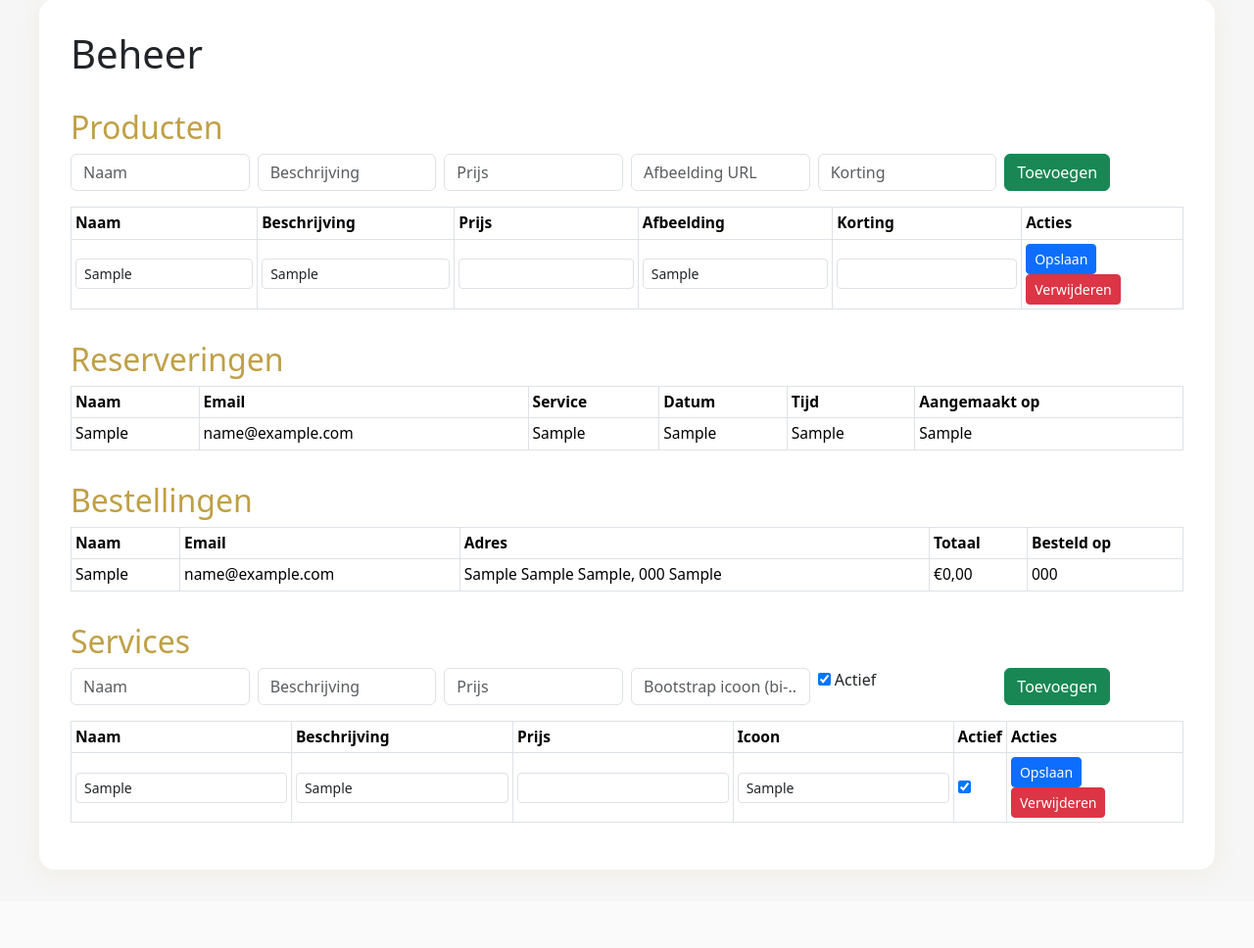
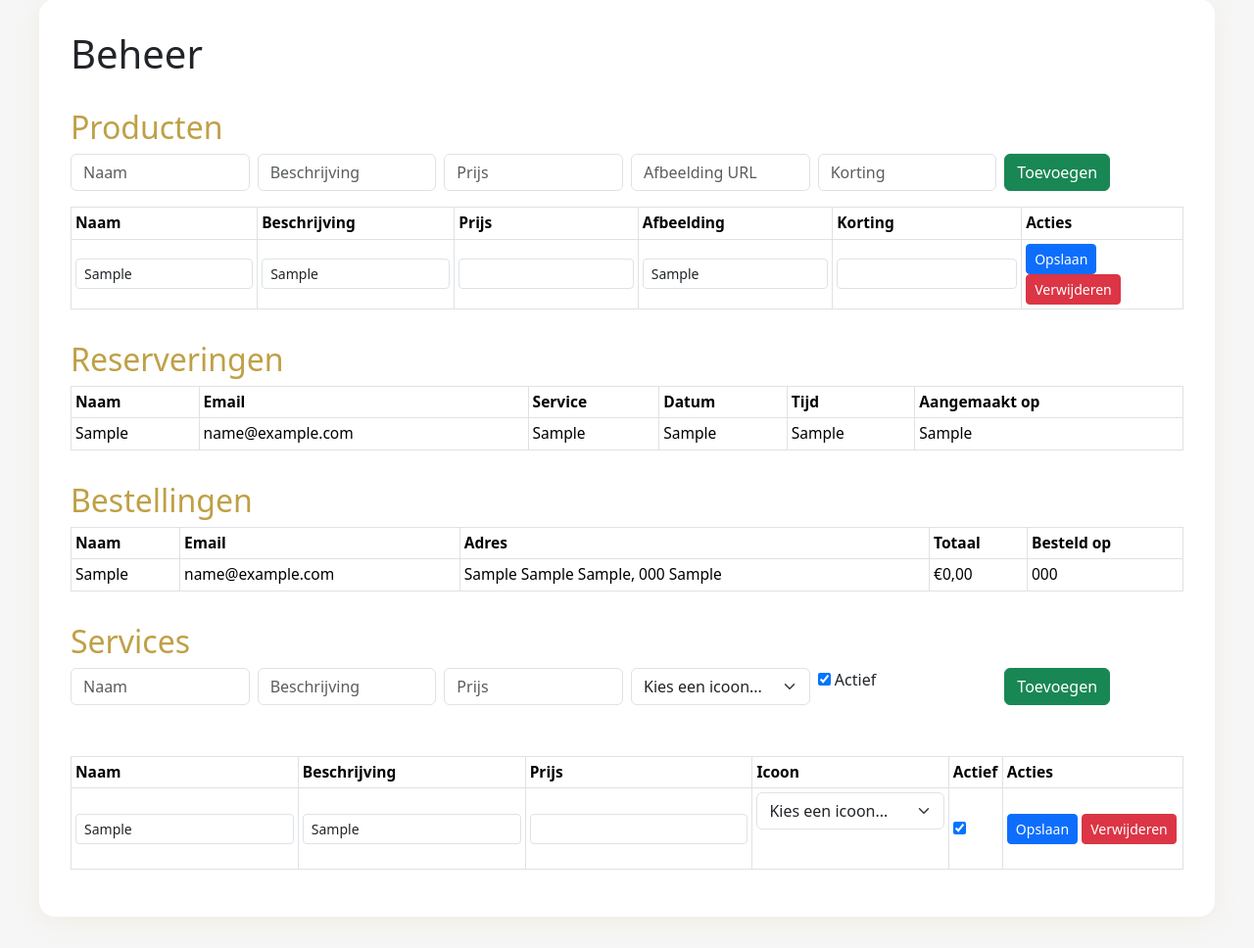
Before and after one commit to thymon26/knip-knap-kappers, a PHP site: page /beheer.php in a window 1280 px wide. Shown: the part 33-1001 px from the top of the page at 98% size. Before the commit the page ends 927 px from the top, so only its background shows below. Run offline with PHP 8.4, Linux system fonts and the light colour scheme; tables that the repository leaves empty or names only in its code hold one stand-in row (values such as "Sample post").

Commit message:
Update beheer.php

```diff
--- a/beheer.php
+++ b/beheer.php
@@ -80,6 +80,11 @@ $producten = $pdo->query("SELECT * FROM producten ORDER BY id DESC")->fetchAll(P
 $reserveringen = $pdo->query("SELECT * FROM reserveringen ORDER BY datum DESC, tijd DESC")->fetchAll(PDO::FETCH_ASSOC);
 $bestellingen = $pdo->query("SELECT * FROM orders ORDER BY besteld_op DESC")->fetchAll(PDO::FETCH_ASSOC);
 $services = $pdo->query("SELECT * FROM services ORDER BY id ASC")->fetchAll(PDO::FETCH_ASSOC);
+$bootstrap_icons = [
+    'bi-scissors', 'bi-person-fill', 'bi-person', 'bi-emoji-smile', 'bi-palette', 'bi-droplet-half',
+    'bi-brightness-high', 'bi-brush', 'bi-lightning', 'bi-stars', 'bi-heart-pulse', 'bi-arrow-repeat',
+    // Voeg hier meer iconen toe indien gewenst
+];
 ?>
 <!DOCTYPE html>
 <html lang="nl">
@@ -87,6 +92,7 @@ $services = $pdo->query("SELECT * FROM services ORDER BY id ASC")->fetchAll(PDO:
     <meta charset="UTF-8">
     <title>Beheer</title>
     <link href="https://cdn.jsdelivr.net/npm/bootstrap@5.3.2/dist/css/bootstrap.min.css" rel="stylesheet">
+    <link href="https://cdn.jsdelivr.net/npm/bootstrap-icons@1.10.5/font/bootstrap-icons.css" rel="stylesheet">
     <style>
         body { background: #f6f6f6; }
         .beheer-container { max-width: 1200px; margin: 2rem auto; background: #fff; border-radius: 16px; box-shadow: 0 4px 24px rgba(191,160,70,0.10); padding: 2rem; }
@@ -188,7 +194,17 @@ $services = $pdo->query("SELECT * FROM services ORDER BY id ASC")->fetchAll(PDO:
         <div class="col"><input type="text" name="naam" class="form-control" placeholder="Naam" required></div>
         <div class="col"><input type="text" name="beschrijving" class="form-control" placeholder="Beschrijving"></div>
         <div class="col"><input type="number" step="0.01" name="prijs" class="form-control" placeholder="Prijs" required></div>
-        <div class="col"><input type="text" name="icoon" class="form-control" placeholder="Bootstrap icoon (bi-...)" required></div>
+        <div class="col">
+            <select name="icoon" class="form-select icon-picker" required>
+                <option value="">Kies een icoon...</option>
+                <?php foreach($bootstrap_icons as $icon): ?>
+                    <option value="<?= $icon ?>" <?= (isset($s) && $s['icoon'] == $icon) ? 'selected' : '' ?>>
+                        <?= $icon ?>
+                    </option>
+                <?php endforeach; ?>
+            </select>
+            <span class="icon-preview" style="font-size:1.5rem;vertical-align:middle;margin-left:8px;"></span>
+        </div>
         <div class="col"><input type="checkbox" name="actief" checked> Actief</div>
         <div class="col"><button class="btn btn-success" type="submit">Toevoegen</button></div>
     </form>
@@ -207,7 +223,17 @@ $services = $pdo->query("SELECT * FROM services ORDER BY id ASC")->fetchAll(PDO:
                     <td><input type="text" name="naam" value="<?= htmlspecialchars($s['naam']) ?>" class="form-control form-control-sm"></td>
                     <td><input type="text" name="beschrijving" value="<?= htmlspecialchars($s['beschrijving']) ?>" class="form-control form-control-sm"></td>
                     <td><input type="number" step="0.01" name="prijs" value="<?= $s['prijs'] ?>" class="form-control form-control-sm"></td>
-                    <td><input type="text" name="icoon" value="<?= htmlspecialchars($s['icoon']) ?>" class="form-control form-control-sm"></td>
+                    <td>
+                        <select name="icoon" class="form-select icon-picker" required>
+                            <option value="">Kies een icoon...</option>
+                            <?php foreach($bootstrap_icons as $icon): ?>
+                                <option value="<?= $icon ?>" <?= (isset($s) && $s['icoon'] == $icon) ? 'selected' : '' ?>>
+                                    <?= $icon ?>
+                                </option>
+                            <?php endforeach; ?>
+                        </select>
+                        <span class="icon-preview" style="font-size:1.5rem;vertical-align:middle;margin-left:8px;"></span>
+                    </td>
                     <td><input type="checkbox" name="actief" <?= $s['actief'] ? 'checked' : '' ?>></td>
                     <td>
                         <button class="btn btn-primary btn-sm" type="submit">Opslaan</button>
@@ -219,5 +245,30 @@ $services = $pdo->query("SELECT * FROM services ORDER BY id ASC")->fetchAll(PDO:
         </tbody>
     </table>
 </div>
+<script>
+document.querySelectorAll('.icon-picker').forEach(function(select){
+    // Live preview
+    select.addEventListener('change', function(){
+        const preview = select.parentElement.querySelector('.icon-preview');
+        preview.innerHTML = select.value ? `<i class="bi ${select.value}"></i>` : '';
+    });
+    // Toon direct bij laden
+    if(select.value) {
+        const preview = select.parentElement.querySelector('.icon-preview');
+        preview.innerHTML = `<i class="bi ${select.value}"></i>`;
+    }
+    // Zoekfunctie
+    select.addEventListener('input', function(){
+        let val = select.value.toLowerCase();
+        Array.from(select.options).forEach(opt => {
+            if(opt.value === "" || opt.value.toLowerCase().includes(val)) {
+                opt.style.display = '';
+            } else {
+                opt.style.display = 'none';
+            }
+        });
+    });
+});
+</script>
 </body>
 </html>
```
